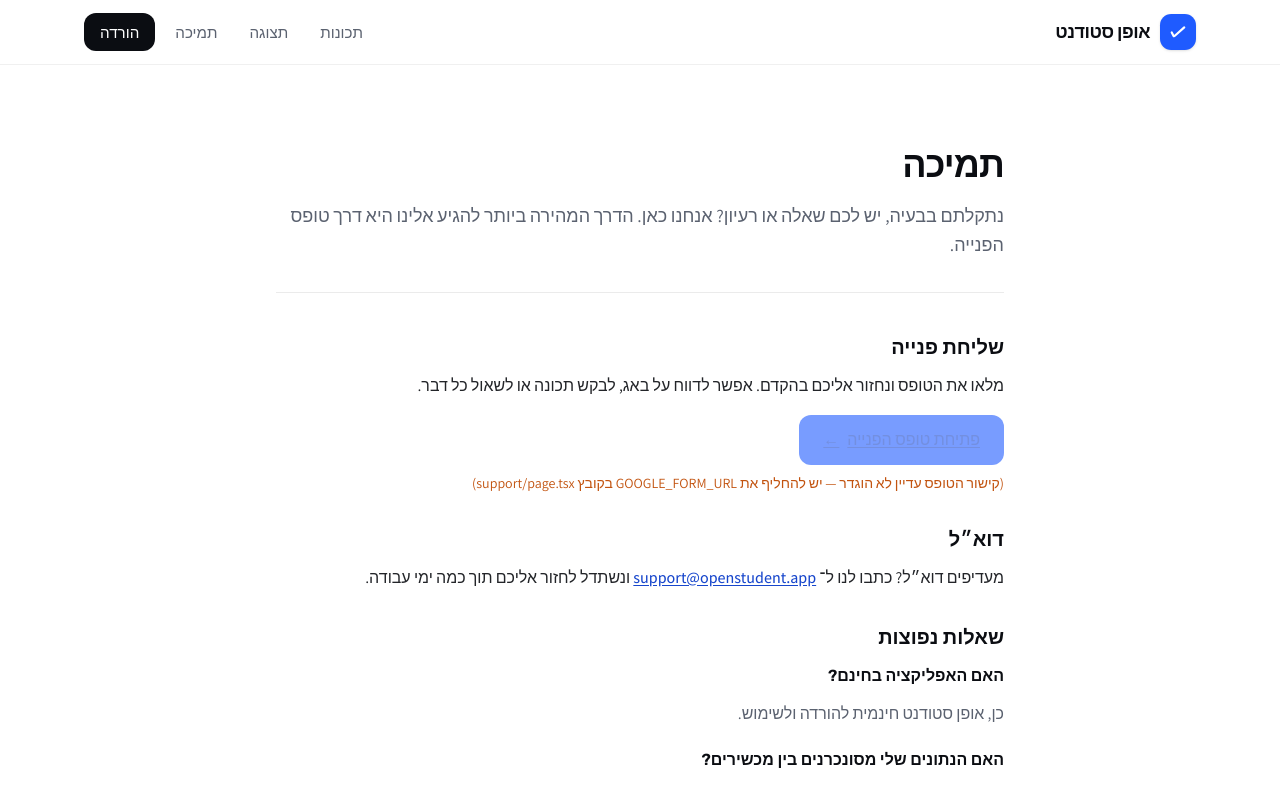
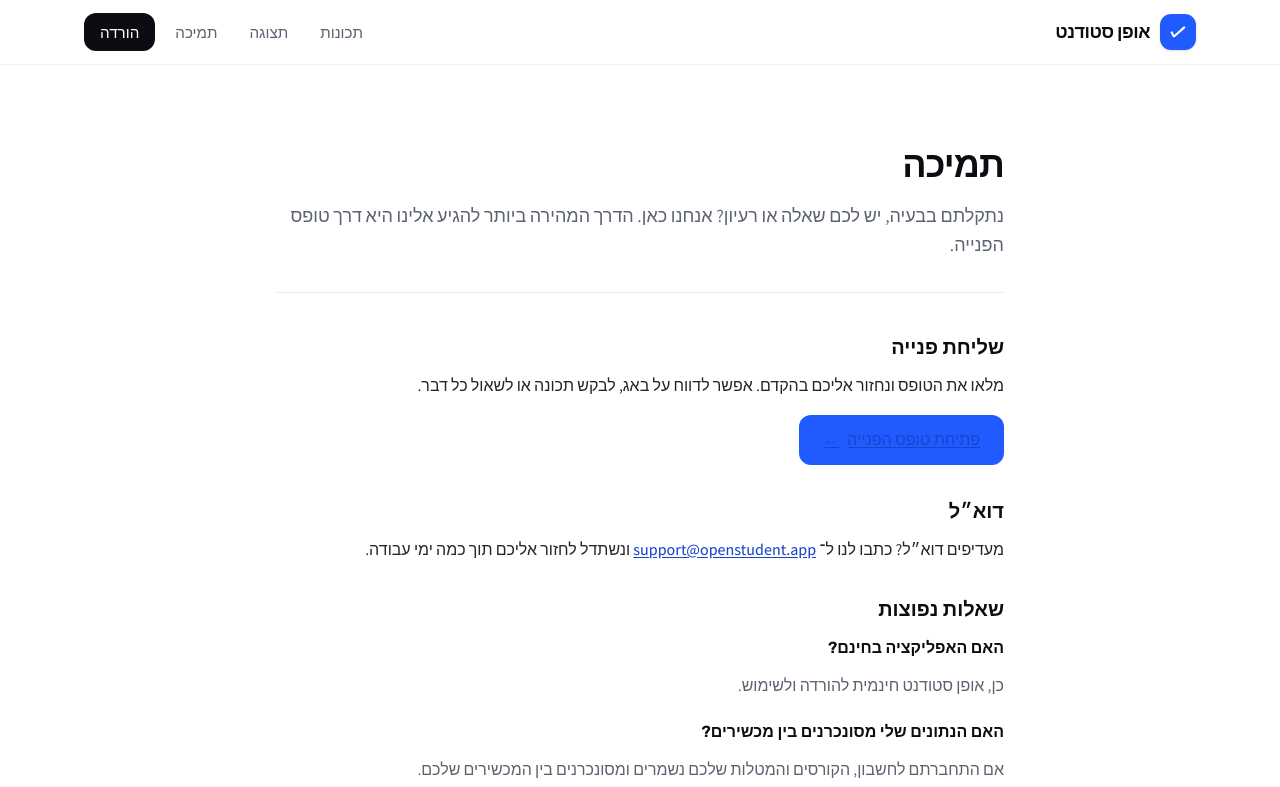
Before and after one commit to ronka/openstudent-landing-page, a Next.js app: page /support in a window 1280 px wide. Shown: the top 787 px of the page. Built offline with nearby package versions, Linux system fonts and the light colour scheme; no server answers.

Commit message:
update support

```diff
--- a/app/support/page.tsx
+++ b/app/support/page.tsx
@@ -2,7 +2,12 @@ import type { Metadata } from "next";
 import LegalShell from "../components/LegalShell";
 
 const CONTACT_EMAIL = "support@openstudent.app"; // TODO: replace with real contact email
-const GOOGLE_FORM_URL = "REPLACE_ME_GOOGLE_FORM_URL"; // TODO: paste the Google Form link
+const GOOGLE_FORM_URL = "https://forms.gle/CvKd8cvFkAz7Fgz89";
+
+export const metadata: Metadata = {
+  title: "תמיכה — אופן סטודנט",
+  description: "שאלות, דיווח על באגים ובקשות לתכונות חדשות באפליקציית אופן סטודנט.",
+};
 
 const faq = [
   {
@@ -20,8 +25,6 @@ const faq = [
 ];
 
 export default function SupportPage() {
-  const formReady = GOOGLE_FORM_URL.startsWith("http");
-
   return (
     <LegalShell
       title="תמיכה"
@@ -34,22 +37,14 @@ export default function SupportPage() {
         </p>
         <div className="mt-4">
           <a
-            href={formReady ? GOOGLE_FORM_URL : undefined}
-            target={formReady ? "_blank" : undefined}
-            rel={formReady ? "noopener noreferrer" : undefined}
-            aria-disabled={!formReady}
-            className={`inline-flex items-center gap-2 rounded-xl bg-brand px-6 py-3 font-display font-semibold text-white no-underline transition-transform hover:-translate-y-0.5 ${
-              formReady ? "" : "pointer-events-none opacity-60"
-            }`}
+            href={GOOGLE_FORM_URL}
+            target="_blank"
+            rel="noopener noreferrer"
+            className="inline-flex items-center gap-2 rounded-xl bg-brand px-6 py-3 font-display font-semibold text-white no-underline transition-transform hover:-translate-y-0.5"
           >
             פתיחת טופס הפנייה
             <span aria-hidden="true">←</span>
           </a>
-          {!formReady && (
-            <p className="mt-2 text-sm text-accent">
-              (קישור הטופס עדיין לא הוגדר — יש להחליף את GOOGLE_FORM_URL בקובץ support/page.tsx)
-            </p>
-          )}
         </div>
       </section>
 
```
